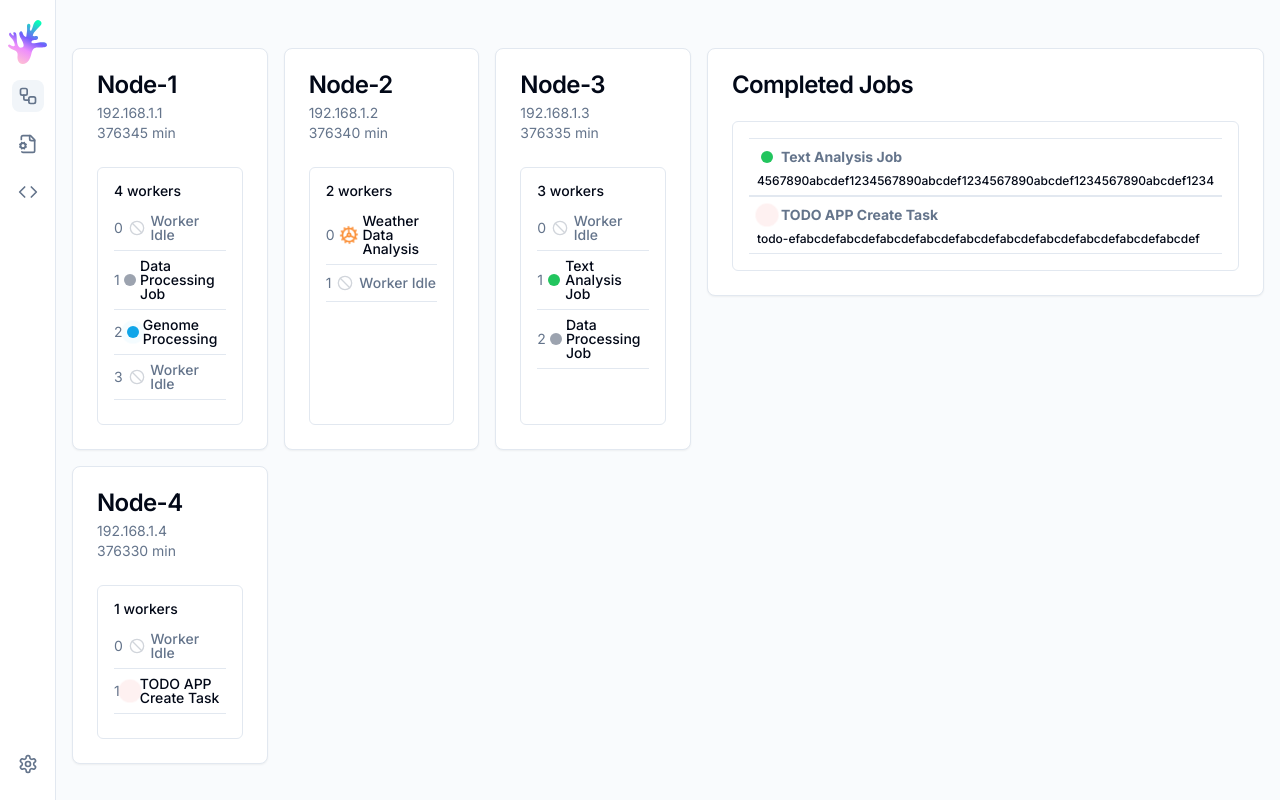
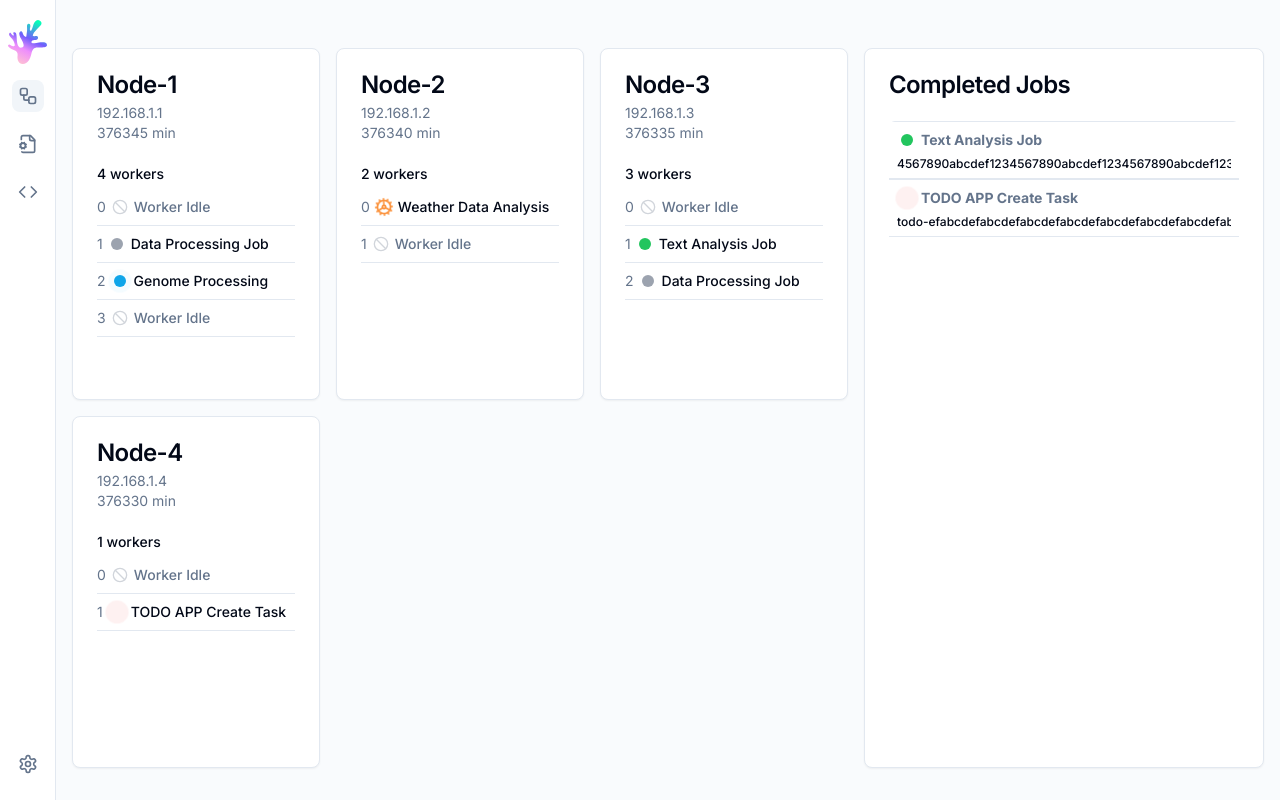
Before and after one commit to reef-runtime/reef, a Next.js app in the folder reef_frontend/: page / in a window 1280 px wide. Built offline with nearby package versions, Linux system fonts and the light colour scheme.

Commit message:
tweak spacing

```diff
--- a/reef_frontend/src/app/jobs/detail/page.tsx
+++ b/reef_frontend/src/app/jobs/detail/page.tsx
@@ -52,8 +52,39 @@ export default function Page() {
   }
 
   return (
-    <main className="flex flex-col p-4 md:space-x-4">
-      <div className="space-y-4">
+    <main className="flex xl:flex-row p-4 xl:space-x-4 grow">
+      <div className="space-y-4 grow flex flex-col">
+        <Card className="grow flex flex-col">
+          <CardHeader>
+            <CardTitle className="flex space-x-1 items-center">
+              <span>Logs</span>
+            </CardTitle>
+          </CardHeader>
+          <CardContent className="grow p-2 flex flex-col">
+            <div className="bg-black p-2 rounded-sm grow">
+              {jobLogs
+                ?.sort(
+                  (a, b) =>
+                    new Date(a.created).getTime() -
+                    new Date(b.created).getTime()
+                )
+                .map((log, index) => (
+                  <div key={index} className="font-mono text-xs text-white">
+                    <span className="text-green-500">
+                      {new Date(log.created).toLocaleString()}
+                    </span>
+                    <span className="text-blue-500">
+                      {' '}
+                      [{ILogKind[log.kind]}]
+                    </span>
+                    <span> {log.content}</span>
+                  </div>
+                ))}
+            </div>
+          </CardContent>
+        </Card>
+      </div>
+      <div className="flex flex-col xl:grid gap-4 w-[400px]">
         <Card>
           <CardHeader>
             <CardTitle className="flex space-x-2 items-center">
@@ -94,37 +125,7 @@ export default function Page() {
             </div>
           </CardContent>
         </Card>
-        <Card>
-          <CardHeader>
-            <CardTitle className="flex space-x-1 items-center">
-              <span>Logs</span>
-            </CardTitle>
-          </CardHeader>
-          <CardContent className="grow p-2">
-            <div className="bg-black p-2 rounded-sm h-[40vh]">
-              {jobLogs
-                ?.sort(
-                  (a, b) =>
-                    new Date(a.created).getTime() -
-                    new Date(b.created).getTime()
-                )
-                .map((log, index) => (
-                  <div key={index} className="font-mono text-xs text-white">
-                    <span className="text-green-500">
-                      {new Date(log.created).toLocaleString()}
-                    </span>
-                    <span className="text-blue-500">
-                      {' '}
-                      [{ILogKind[log.kind]}]
-                    </span>
-                    <span> {log.content}</span>
-                  </div>
-                ))}
-            </div>
-          </CardContent>
-        </Card>
       </div>
-      <div className="flex flex-col xl:grid gap-4 grow w-full"></div>
     </main>
   );
 }
--- a/reef_frontend/src/app/jobs/page.tsx
+++ b/reef_frontend/src/app/jobs/page.tsx
@@ -24,7 +24,9 @@ const GROUPS = [
   },
   {
     title: 'Starting / Running',
-    filter: (job: IJob) => job.status === IJobStatus.StatusStarting || job.status === IJobStatus.StatusRunning,
+    filter: (job: IJob) =>
+      job.status === IJobStatus.StatusStarting ||
+      job.status === IJobStatus.StatusRunning,
   },
   {
     title: 'Done',
@@ -37,7 +39,7 @@ export default function Page() {
   const { jobs } = useJobs();
 
   return (
-    <main className="flex flex-col md:flex-row p-4 md:space-x-4">
+    <main className="flex flex-col md:flex-row p-4 md:space-x-4 grow">
       <div
         className="flex flex-col xl:grid gap-4 grow w-full"
         style={{
@@ -53,12 +55,10 @@ export default function Page() {
               <CardTitle>{group.title}</CardTitle>
             </CardHeader>
             <CardContent className="grow">
-              <ScrollArea className="rounded-md border grow h-full">
-                <div className="p-4">
-                  {jobs.filter(group.filter).map((job) => (
-                    <JobListItem key={job.id} job={job} />
-                  ))}
-                </div>
+              <ScrollArea className="rounded-md grow h-full">
+                {jobs.filter(group.filter).map((job) => (
+                  <JobListItem key={job.id} job={job} />
+                ))}
               </ScrollArea>
             </CardContent>
           </Card>
--- a/reef_frontend/src/app/layout.tsx
+++ b/reef_frontend/src/app/layout.tsx
@@ -110,14 +110,12 @@ export default function RootLayout({
 }>) {
   const currentPath = usePathname();
 
+  const title = NAV_ITEMS.find((item) => item.path == currentPath)?.title;
+
   return (
     <html lang="en">
       <head>
-        <title>
-          {`${
-            NAV_ITEMS.find((item) => item.path == currentPath)?.title
-          } - Reef`}
-        </title>
+        <title>{`${title ? title + ' - ' : ''}Reef`}</title>
         <link rel="icon" href="/logo-no-text.svg" type="image/svg+xml" />
       </head>
       <body className={inter.className}>
@@ -163,7 +161,7 @@ export default function RootLayout({
                 </Tooltip>
               </nav>
             </aside>
-            <div className="flex flex-col sm:gap-4 sm:py-4 sm:pl-14">
+            <div className="flex flex-col sm:gap-4 sm:py-4 sm:pl-14 grow">
               <header className="sticky top-0 z-30 flex h-14 items-center gap-4 border-b bg-background px-4 sm:static sm:h-auto sm:border-0 sm:bg-transparent sm:px-6">
                 <Sheet>
                   <SheetTrigger asChild>
--- a/reef_frontend/src/app/page.tsx
+++ b/reef_frontend/src/app/page.tsx
@@ -22,7 +22,7 @@ export default function Home() {
   const { jobs } = useJobs();
 
   return (
-    <main className="flex flex-col xl:flex-row p-4 space-y-4 xl:space-y-0 xl:space-x-4">
+    <main className="flex flex-col xl:flex-row p-4 space-y-4 xl:space-y-0 xl:space-x-4 grow">
       <div className="grid grid-cols-1 md:grid-cols-2 xl:grid-cols-3 gap-4 grow">
         {nodes.map((node) => (
           <Card key={node.id} className="flex flex-col">
@@ -47,9 +47,8 @@ export default function Home() {
                 </span>
               </CardDescription>
             </CardHeader>
-            <CardContent className="grow">
-              <ScrollArea className="rounded-md border grow h-full">
-                <div className="p-4">
+            <CardContent className="grow min-h-[200px]">
+              <ScrollArea className="rounded-md grow h-full">
                 <h4 className="mb-4 text-sm font-medium leading-none">{`${node.info.numWorkers} workers`}</h4>
                 {node.workerState.map((workerState, i) => {
                   const job = jobs.find((job) => job.id === workerState);
@@ -81,25 +80,22 @@ export default function Home() {
                     </>
                   );
                 })}
-                </div>
               </ScrollArea>
             </CardContent>
           </Card>
         ))}
       </div>
-      <Card className="w-[200] h-full">
+      <Card className="w-[400px] row-span-full flex flex-col">
         <CardHeader>
           <CardTitle>Completed Jobs</CardTitle>
         </CardHeader>
         <CardContent>
-          <ScrollArea className="rounded-md border grow h-full">
-            <div className="p-4">
+          <ScrollArea className="rounded-md grow">
             {jobs
               .filter((job) => job.status === IJobStatus.StatusDone)
               .map((job) => (
                 <JobListItem key={job.id} job={job} />
               ))}
-            </div>
           </ScrollArea>
         </CardContent>
       </Card>
--- a/reef_frontend/src/components/ui/scroll-area.tsx
+++ b/reef_frontend/src/components/ui/scroll-area.tsx
@@ -11,10 +11,10 @@ const ScrollArea = React.forwardRef<
 >(({ className, children, ...props }, ref) => (
   <ScrollAreaPrimitive.Root
     ref={ref}
-    className={cn('relative overflow-hidden', className)}
+    className={cn('relative overflow-auto h-full', className)}
     {...props}
   >
-    <div className="flex flex-col">{children}</div>
+    <div className="flex flex-col absolute inset-0">{children}</div>
     <ScrollBar />
     <ScrollAreaPrimitive.Corner />
   </ScrollAreaPrimitive.Root>
```
Lines whose indentation alone changed are shown as unchanged.
